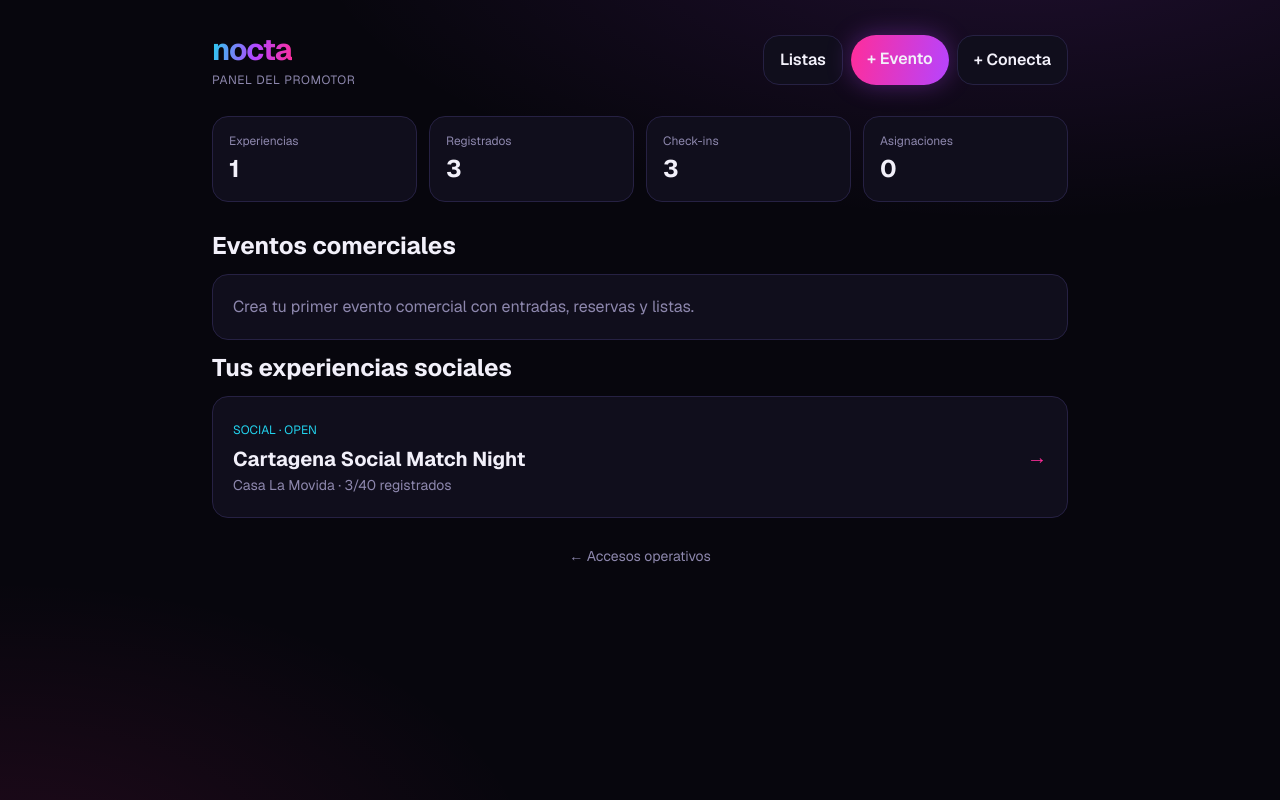
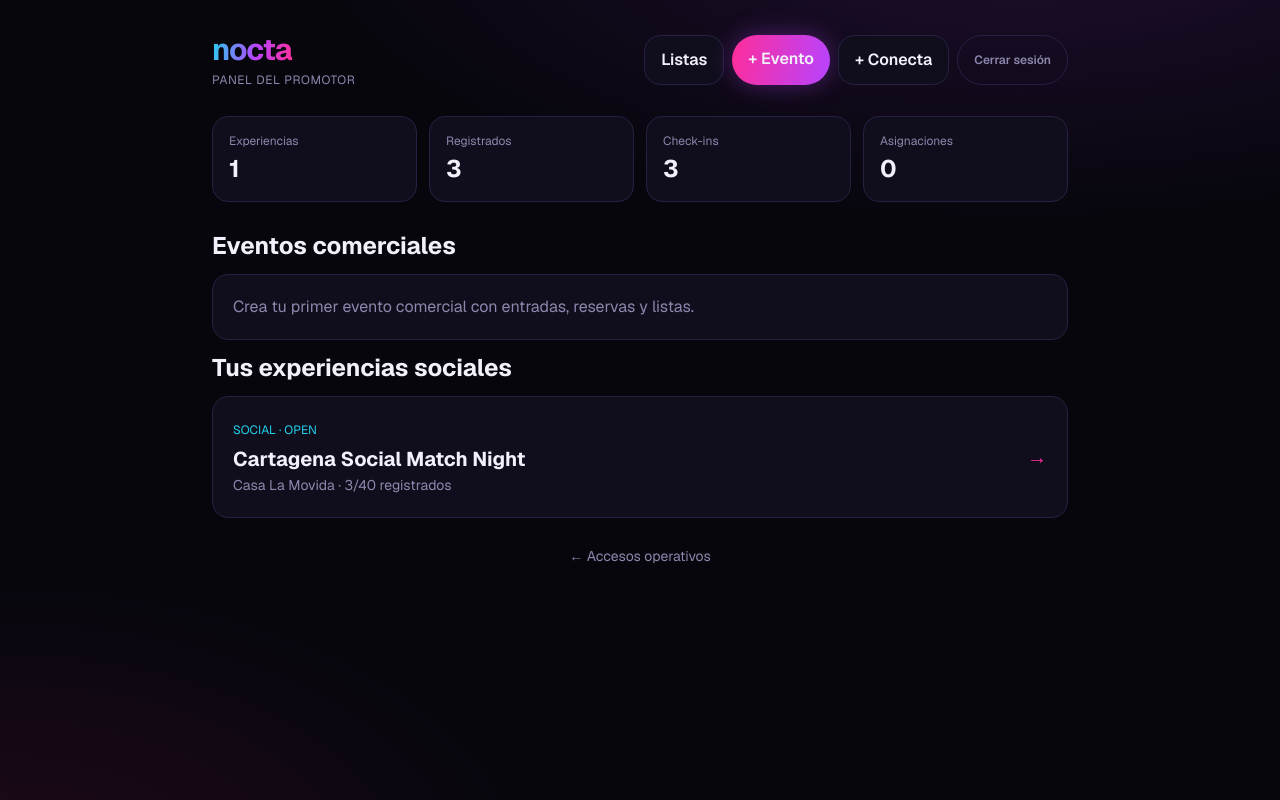
Before and after one commit to hfm1219-boop/nocta, a Next.js app: page /promotor in a window 1280 px wide. Built offline with nearby package versions, Linux system fonts and the light colour scheme.

Commit message:
fix: expose logout across authenticated panels

```diff
--- a/app/accesos/page.tsx
+++ b/app/accesos/page.tsx
@@ -4,6 +4,7 @@ import Link from "next/link";
 import { useRouter } from "next/navigation";
 import { useMemo, useState } from "react";
 import { Logo } from "@/components/ui";
+import { CerrarSesion } from "@/components/cerrar-sesion";
 import { seleccionarLocal, useDB, useLocalesAfiliados } from "@/lib/store";
 
 const ROLES = [
@@ -31,6 +32,7 @@ export default function Accesos() {
   return (
     <main className="flex-1 px-5 py-8 max-w-md mx-auto w-full space-y-6">
       <header className="text-center space-y-2">
+        <div className="flex justify-end"><CerrarSesion /></div>
         <Logo size="text-4xl" />
         <h1 className="text-2xl font-bold">Accesos operativos</h1>
         <p className="text-sm text-muted">Entra como promotor independiente o selecciona un establecimiento.</p>
--- a/app/promotor/page.tsx
+++ b/app/promotor/page.tsx
@@ -2,6 +2,7 @@
 
 import Link from "next/link";
 import { Logo } from "@/components/ui";
+import { CerrarSesion } from "@/components/cerrar-sesion";
 import { useExperienciasSociales } from "@/lib/social-events";
 import { useEventosPromotor } from "@/lib/promoter-events";
 
@@ -10,7 +11,7 @@ export default function PanelPromotor() {
   const planes = useEventosPromotor();
   return (
     <main className="flex-1 px-5 py-8 max-w-4xl mx-auto w-full space-y-7">
-      <header className="flex items-center justify-between gap-4"><div><Logo size="text-3xl" /><p className="text-xs uppercase tracking-wider text-muted mt-1">Panel del promotor</p></div><div className="flex flex-wrap justify-end gap-2"><Link href="/promotor/listas" className="card rounded-full px-4 py-3 font-semibold">Listas</Link><Link href="/promotor/planes/nuevo" className="btn-neon rounded-full px-4 py-3 font-semibold">+ Evento</Link><Link href="/promotor/eventos/nuevo" className="card rounded-full px-4 py-3 font-semibold">+ Conecta</Link></div></header>
+      <header className="flex items-center justify-between gap-4"><div><Logo size="text-3xl" /><p className="text-xs uppercase tracking-wider text-muted mt-1">Panel del promotor</p></div><div className="flex flex-wrap justify-end gap-2"><Link href="/promotor/listas" className="card rounded-full px-4 py-3 font-semibold">Listas</Link><Link href="/promotor/planes/nuevo" className="btn-neon rounded-full px-4 py-3 font-semibold">+ Evento</Link><Link href="/promotor/eventos/nuevo" className="card rounded-full px-4 py-3 font-semibold">+ Conecta</Link><CerrarSesion /></div></header>
       <section className="grid grid-cols-2 md:grid-cols-4 gap-3">
         <Kpi titulo="Experiencias" valor={experiencias.length} />
         <Kpi titulo="Registrados" valor={experiencias.reduce((s, e) => s + e.participantes.length, 0)} />
--- a/app/super/page.tsx
+++ b/app/super/page.tsx
@@ -5,6 +5,7 @@ import { useRouter } from "next/navigation";
 import { afiliarLocal, cop, idLocalActivo, seleccionarLocal, useDB, useLocalesAfiliados } from "@/lib/store";
 import { EncabezadoStaff } from "@/components/ui";
 import Link from "next/link";
+import { CerrarSesion } from "@/components/cerrar-sesion";
 
 const ESTADO_RECAUDO = {
   activo: { texto: "Recaudo activo", clase: "text-lime border-lime/40" },
@@ -48,6 +49,7 @@ export default function Superadmin() {
       <EncabezadoStaff
         titulo="Superadmin — operador"
         subtitulo="Multi-tenant: un despliegue, N locales, datos aislados"
+        extra={<CerrarSesion />}
       />
       <main className="flex-1 p-4 max-w-5xl w-full mx-auto space-y-5">
         <div className="grid grid-cols-2 lg:grid-cols-4 gap-3">
--- a/components/cerrar-sesion.tsx
+++ b/components/cerrar-sesion.tsx
@@ -1,9 +1,19 @@
 "use client";
 
 import { useRouter } from "next/navigation";
+import { useState } from "react";
 import { crearClienteSupabase } from "@/lib/supabase/client";
 
 export function CerrarSesion() {
-  const router=useRouter();
-  return <button className="text-xs text-muted" onClick={async()=>{await crearClienteSupabase()?.auth.signOut();router.replace("/login");router.refresh();}}>Cerrar sesión</button>;
+  const router = useRouter();
+  const [cerrando, setCerrando] = useState(false);
+
+  async function cerrar() {
+    setCerrando(true);
+    await crearClienteSupabase()?.auth.signOut();
+    router.replace("/login");
+    router.refresh();
+  }
+
+  return <button type="button" disabled={cerrando} onClick={cerrar} className="rounded-full border border-line px-4 py-2 text-xs font-semibold text-muted hover:border-danger/60 hover:text-danger disabled:opacity-50">{cerrando ? "Cerrando…" : "Cerrar sesión"}</button>;
 }
```
